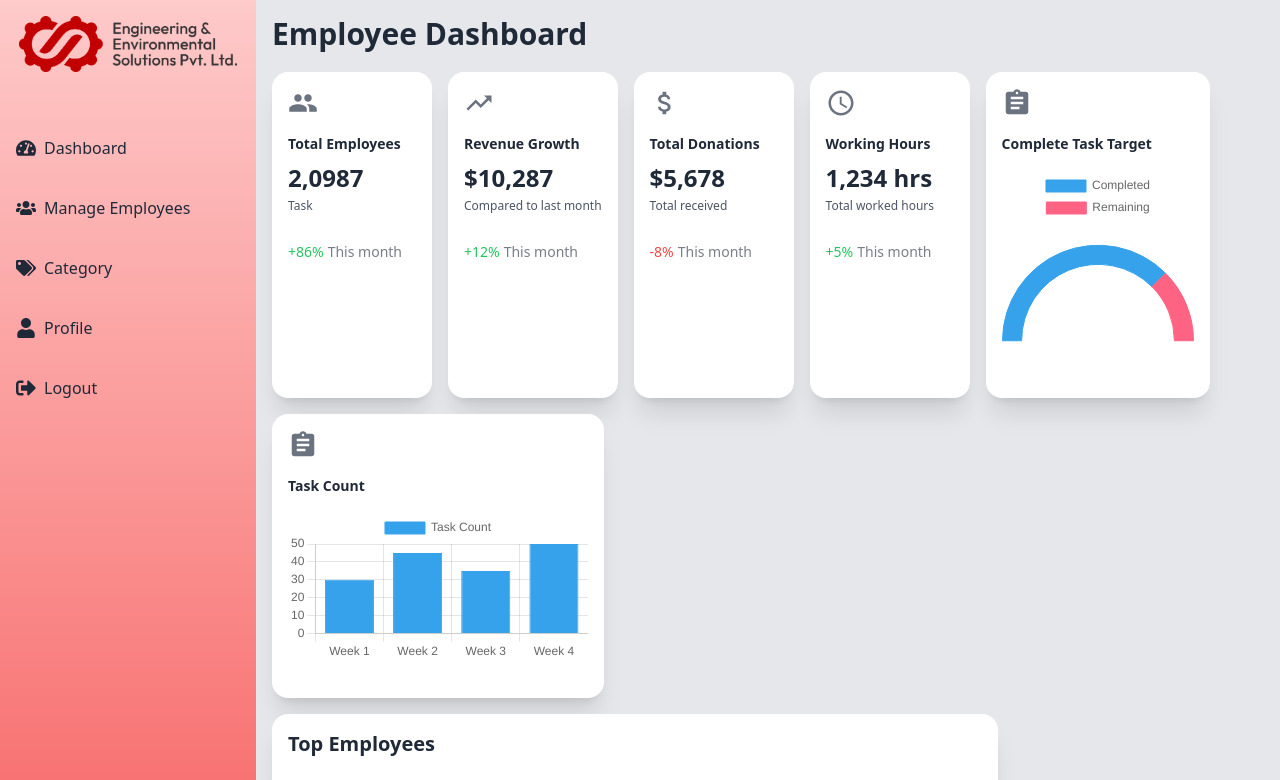
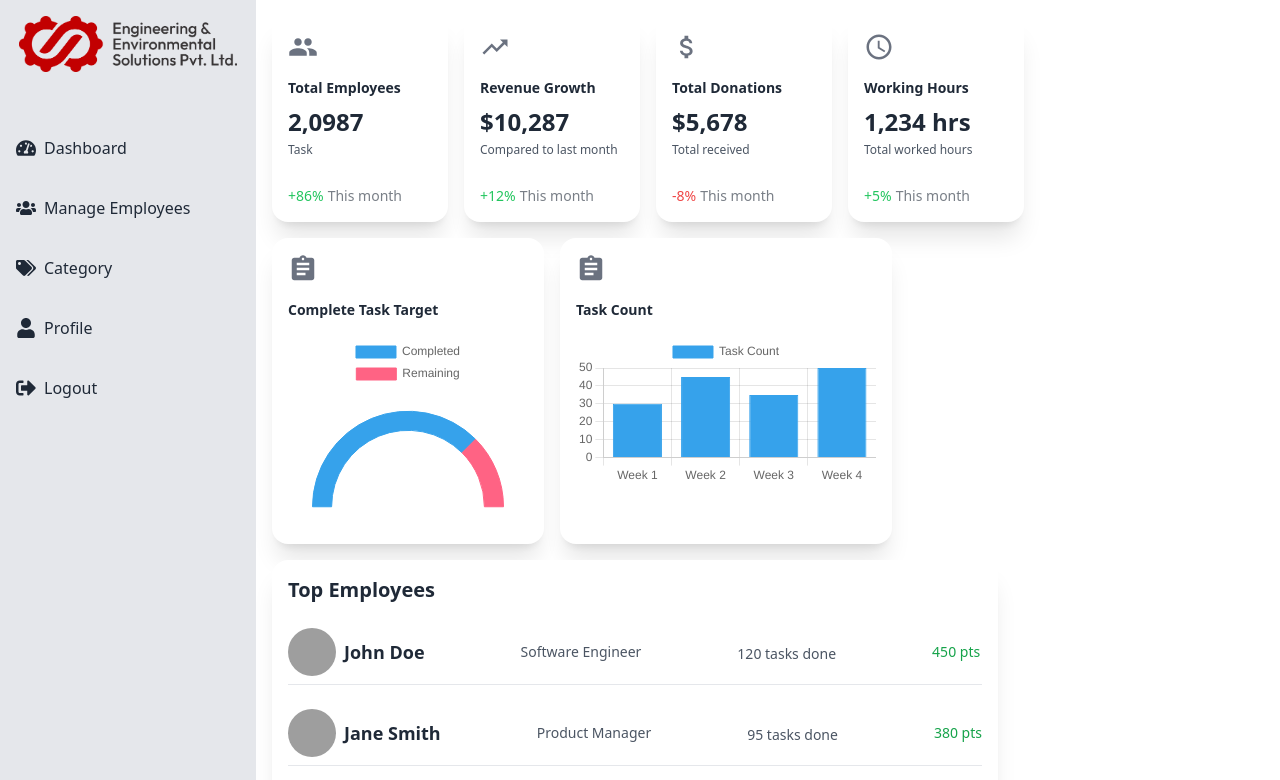
Before and after one commit to salman2696/hr-management-dashboard, a React (Vite) app: page / in a window 1280 px wide. Shown: the top 780 px of the page. Built offline with nearby package versions, Linux system fonts and the light colour scheme; grey boxes are pictures that could not be loaded.

Commit message:
layout changes

```diff
--- a/src/App.jsx
+++ b/src/App.jsx
@@ -8,11 +8,10 @@ import Sidebar from "./components/Sidebar";
 function App() {
   return (
     <Router>
-      <div className="flex">
+      <div className="flex bg-white">
         <Sidebar />
         <div className="flex-1 flex flex-col">
-          <Navbar />
-          <main className="flex-1 p-4 bg-gray-200 ml-64 mt-14 min-h-screen">
+          <main className="flex-1 p-4 ml-64 rounded-lg min-h-screen">
             <Routes>
               <Route path="/" element={<DashboardPage />} />
               <Route path="/employees" element={<EmployeePage />} />
--- a/src/components/Card.jsx
+++ b/src/components/Card.jsx
@@ -27,16 +27,23 @@ const Card = ({
   title,
   value,
   description,
-  percentageChange = "",
+  percentageChange,
   period,
   type,
   data,
+  showValue = true,
+  showDescription = true,
+  showPercentageChange = true,
+  showPeriod = true,
+  showChart = false,
 }) => {
   const renderChart = () => {
+    if (!showChart) return null;
+
     switch (type) {
       case "circular":
         return (
-          <div className="h-48">
+          <div className="h-48 w-60 flex justify-center">
             <Doughnut
               data={data}
               options={{
@@ -55,33 +62,45 @@ const Card = ({
   };
 
   return (
-    <div className="card bg-white min-w-40 shadow-xl p-4">
+    <div className="card bg-white min-w-44 shadow-xl p-4">
       {icon}
       <p className="card-title text-sm font-bold mt-4">{title}</p>
-      {type ? (
+      {showChart ? (
         <div className="mt-4">{renderChart()}</div>
       ) : (
+        <>
+          {showValue && (
             <div className="flex flex-col gap-1 my-2">
               <h1 className="text-2xl font-bold text-gray-800">{value}</h1>
+              {showDescription && (
                 <p className="text-gray-600 text-xs">{description}</p>
+              )}
             </div>
           )}
+        </>
+      )}
+      {(showPercentageChange || showPeriod) && (
         <div className="flex flex-row gap-1 mt-5 text-sm">
+          {showPercentageChange && (
             <div
               className={`text-green-500 ${
-            percentageChange.startsWith("-") ? "text-red-500" : ""
+                percentageChange && percentageChange.startsWith("-")
+                  ? "text-red-500"
+                  : ""
               }`}
             >
               {percentageChange}
             </div>
-        <div className="stat-title">{period}</div>
+          )}
+          {showPeriod && <div className="stat-title">{period}</div>}
         </div>
+      )}
     </div>
   );
 };
 
 Card.propTypes = {
-  icon: PropTypes.element,
+  icon: PropTypes.element.isRequired,
   title: PropTypes.string.isRequired,
   value: PropTypes.string,
   description: PropTypes.string,
@@ -89,6 +108,11 @@ Card.propTypes = {
   period: PropTypes.string,
   type: PropTypes.string, // 'circular' or 'bar'
   data: PropTypes.object, // Chart.js data
+  showValue: PropTypes.bool,
+  showDescription: PropTypes.bool,
+  showPercentageChange: PropTypes.bool,
+  showPeriod: PropTypes.bool,
+  showChart: PropTypes.bool,
 };
 
 export default Card;
--- a/src/components/Dashboard.jsx
+++ b/src/components/Dashboard.jsx
@@ -98,12 +98,18 @@ const Dashboard = () => {
         title="Complete Task Target"
         type="circular"
         data={taskTargetData}
+        showChart= {true}
+        showPercentageChange = {false}
+        showPeriod = {false}
       />
       <Card
         icon={<MdAssignment className="text-3xl text-gray-500" />}
         title="Task Count"
         type="bar"
         data={taskCountData}
+        showChart= {true}
+        showPercentageChange = {false}
+        showPeriod = {false}
       />
       <TopEmployeesCard employees={employees} />
     </div>
--- a/src/components/EmployeeList.jsx
+++ b/src/components/EmployeeList.jsx
@@ -42,7 +42,7 @@ const EmployeeList = () => {
 
   return (
     <div className="p-4 w-full">
-      <div className="sticky top-20 bg-white shadow-md z-10 flex items-center justify-between p-4 rounded-lg">
+      <div className="sticky top-0 bg-white shadow-md z-10 flex items-center justify-between p-4 rounded-lg">
         <h1 className="text-2xl text-gray-800">Employees</h1>
         <SearchFilter onFilterChange={handleFilterChange} />
       </div>
--- a/src/components/Sidebar.jsx
+++ b/src/components/Sidebar.jsx
@@ -1,6 +1,6 @@
 // src/components/Sidebar.jsx
 import React from "react";
-import logo from "../assets/images/E&E-logo.png"
+import logo from "../assets/images/E&E-logo.png";
 import {
   FaTachometerAlt,
   FaUsers,
@@ -11,13 +11,9 @@ import {
 import { Link } from "react-router-dom";
 
 const Sidebar = () => (
-  <div className="sidebar fixed bg-gradient-to-b from-red-200 to-red-400 text-white w-64 h-[100vh] p-4">
+  <div className="sidebar fixed bg-gray-200 text-white w-64 h-[100vh] p-4">
     <div className="flex flex-col items-center justify-center mb-16">
-      <img
-        className="h-14"
-        alt="Description"
-        src={logo}
-      />
+      <img className="h-14" alt="Description" src={logo} />
     </div>
     <ul className="text-gray-800">
       <li className="flex items-center mb-9">
--- a/src/pages/DashboardPage.jsx
+++ b/src/pages/DashboardPage.jsx
@@ -3,7 +3,7 @@ import React from 'react';
 import Dashboard from '../components/Dashboard';
 
 const DashboardPage = () => (
-  <div className="dashboard-page flex flex-row  bg-gray-200">
+  <div className="dashboard-page flex flex-row">
       <Dashboard />
   </div>
 );
```
Lines whose indentation alone changed are shown as unchanged.
